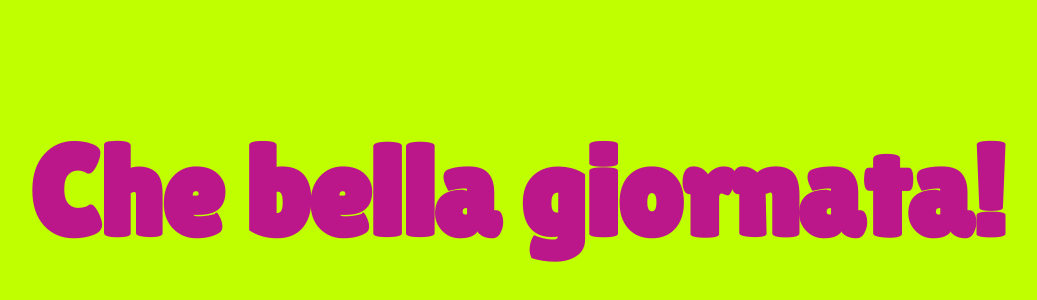
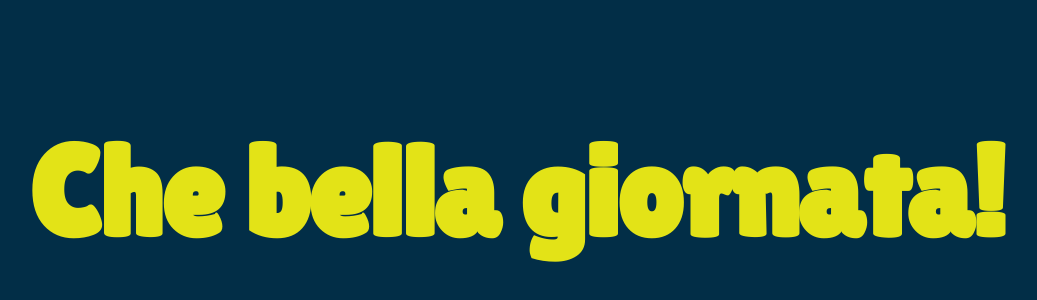
Before and after one commit to Giadacantu/progetto1, a website built with Parcel: page index.html in a window 1280 px wide. Shown: the part 216-516 px from the top of the page, without its empty margins (123-1160 px from the left). Built offline with nearby package versions, Linux system fonts and the light colour scheme.

Commit message:
color text background

```diff
--- a/style.css
+++ b/style.css
@@ -1,5 +1,5 @@
 body {
-    background-color: #bfff00;
+    background-color: #022e47;
   }
 
   main {
@@ -11,7 +11,7 @@ body {
 
   main h1 {
     font-family: 'Lilita One', cursive;
-    color: rgb(188, 22, 139);
+    color: rgb(227, 227, 23);
     font-size: 10vw;
     letter-spacing: -2px;
   }
```
